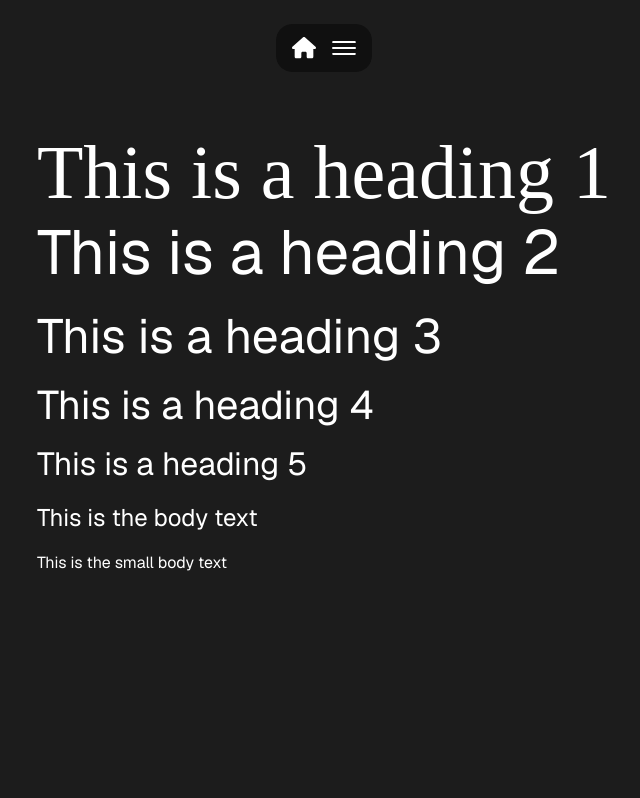
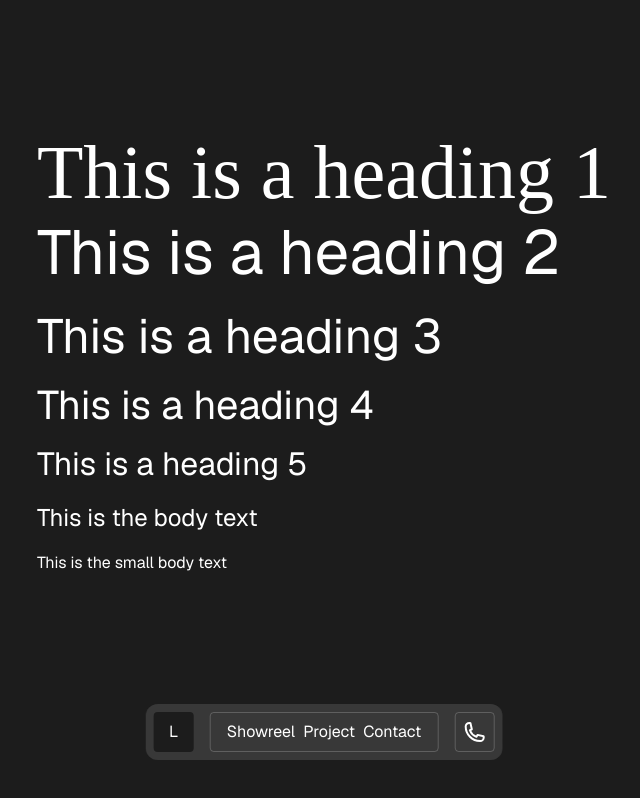
Before and after one commit to JordiSuijkerbuijk/project-liana, a Next.js app: page /typography in a window 1280 px wide. Shown: the whole page, without its empty margins (316-956 px from the left). Built offline with nearby package versions, Linux system fonts and the light colour scheme.

Commit message:
Initial draft

```diff
--- a/app/globals.css
+++ b/app/globals.css
@@ -82,3 +82,7 @@ body {
 .clip-rounded {
   clip-path: inset(0 0 0 0 round 1rem);
 }
+
+.backdrop-blur-default {
+  backdrop-filter: blur(1.25rem);
+}
--- a/app/page.tsx
+++ b/app/page.tsx
@@ -20,7 +20,7 @@ const components: Components = {
   projects: Projects,
   video_slice: VideoSlice,
   hero: Hero,
-  highlighted_text: HighlightedText
+  highlighted_text: HighlightedText,
 };
 
 export default async function Home() {
--- a/components/Icon/Icon.tsx
+++ b/components/Icon/Icon.tsx
@@ -2,6 +2,7 @@ import AddressBook from "./types/AddressBook";
 import Arrow from "./types/Arrow";
 import Browser from "./types/Browser";
 import Home from "./types/Home";
+import Phone from "./types/Phone";
 import SpeechBubble from "./types/SpeechBubble";
 
 export type IconItemProps = {
@@ -15,6 +16,7 @@ export const iconsMap = {
   addressBook: AddressBook,
   speechBubble: SpeechBubble,
   arrow: Arrow,
+  phone: Phone,
 };
 
 type IconProps = {
--- /dev/null
+++ b/components/Icon/types/Phone.tsx
@@ -0,0 +1,9 @@
+import { IconItemProps } from "../Icon";
+
+export default function Phone({ className }: IconItemProps) {
+  return (
+    <svg className={className} viewBox="0 0 24 24">
+      <path d="M17.4 22A15.42 15.42 0 0 1 2 6.6 4.6 4.6 0 0 1 6.6 2a3.94 3.94 0 0 1 .77.07 3.79 3.79 0 0 1 .72.18 1 1 0 0 1 .65.75l1.37 6a1 1 0 0 1-.26.92c-.13.14-.14.15-1.37.79a9.91 9.91 0 0 0 4.87 4.89c.65-1.24.66-1.25.8-1.38a1 1 0 0 1 .92-.26l6 1.37a1 1 0 0 1 .72.65 4.34 4.34 0 0 1 .19.73 4.77 4.77 0 0 1 .06.76A4.6 4.6 0 0 1 17.4 22zM6.6 4A2.61 2.61 0 0 0 4 6.6 13.41 13.41 0 0 0 17.4 20a2.61 2.61 0 0 0 2.6-2.6v-.33L15.36 16l-.29.55c-.45.87-.78 1.5-1.62 1.16a11.85 11.85 0 0 1-7.18-7.21c-.36-.78.32-1.14 1.18-1.59L8 8.64 6.93 4z" />
+    </svg>
+  );
+}
--- a/components/Navbar.tsx
+++ b/components/Navbar.tsx
@@ -1,137 +1,62 @@
-'use client';
+"use client";
 
-import Container from '@/components/Container';
-import GlitchEffectText from '@/components/GlitchEffectText';
-import Icon from '@/components/Icon/Icon';
-import anime from 'animejs';
-import clsx from 'clsx';
-import Link from 'next/link';
+import Icon from "@/components/Icon/Icon";
+import Link from "next/link";
+import { useState } from "react";
 
-import { MouseEvent, useRef, useState } from 'react';
-
-const mockMenu = [
+const mockData = [
   {
-    label: 'Projects',
-    link: '/projects',
-    iconType: 'browser' as const,
+    title: "Showreel",
+    anchor: "showreel",
   },
   {
-    label: 'About us',
-    link: '/about-us',
-    iconType: 'speechBubble' as const,
+    title: "Project",
+    anchor: "projects",
   },
   {
-    label: 'Contact',
-    link: '/contact',
-    iconType: 'addressBook' as const,
+    title: "Contact",
+    anchor: "contact",
   },
 ];
 
-export default function NavBar() {
-  const [menuIsOpen, setMenuIsOpen] = useState(false);
-  const barRef = useRef<HTMLDivElement>(null);
-  const hamburgerContentContainer = useRef<HTMLDivElement>(null);
+export default function Navbar() {
+  const [isOpen, setIsOpen] = useState(false);
 
-  function handleBurgerClick() {
-    const tl = anime.timeline({
-      easing: 'easeInOutCubic',
-      duration: 400,
-      autoplay: false,
-    });
-    if (menuIsOpen) {
-      tl.add({
-        targets: hamburgerContentContainer.current,
-        height: '0',
-      }).add(
-        {
-          targets: barRef.current,
-          width: '6rem',
-        },
-        250
-      );
-    } else {
-      tl.add({
-        targets: barRef?.current,
-        width: '15.625rem',
-      }).add(
-        {
-          targets: hamburgerContentContainer.current,
-          height: ['0', hamburgerContentContainer.current?.scrollHeight],
-        },
-        250
-      );
-    }
-    tl.play();
-    setMenuIsOpen(!menuIsOpen);
-  }
-
-  function handleMouseMove(e: MouseEvent<HTMLDivElement>) {
-    if (!barRef?.current) return;
-    const menuPositioning = barRef.current.getBoundingClientRect();
-
-    const x = e.clientX - menuPositioning.left;
-    const y = e.clientY - menuPositioning.top;
-
-    barRef.current.style.setProperty('--mouse-x', `${x}px`);
-    barRef.current.style.setProperty('--mouse-y', `${y}px`);
+  function handleClick() {
+    setTimeout(() => {
+      setIsOpen((v) => !v);
+    }, 200);
   }
 
   return (
-    <div className='fixed z-20 w-full top-6'>
-      <Container className='flex justify-center'>
-        <div
-          className='relative w-24 px-4 py-2 clip-rounded'
-          ref={barRef}
-          onMouseMove={handleMouseMove}
+    <nav className="fixed bottom-10 left-1/2 -translate-x-1/2 z-50">
+      <div className="relative inline-flex gap-x-4 px-2 py-2 bg-background-tint/40 rounded-xl">
+        {/* Span is separate to make it a couple pixels taller for nicer blur */}
+        <span className="absolute w-full h-full inset-0 -z-10 backdrop-blur-md rounded-xl bg-background-tint/40" />
+
+        <Link
+          href="/"
+          className="inline-flex items-center justify-center w-10 rounded bg-background aspect-square"
         >
-          {/* Hover circle */}
-          <span className='absolute top-0 left-0 inline-block w-full h-full radial-gradient-white' />
-          {/* Backdrop handling */}
-          <span className='absolute inset-0 inline-block w-full h-full backdrop-blur-xl -z-10'>
-            <span className='absolute inset-0 inline-block w-full h-full bg-background-shade/80' />
-          </span>
-          {/* Outer items */}
-          <div className='relative flex items-center justify-between w-full gap-x-4'>
-            <Link href='/' aria-label='Go to homepage'>
-              <Icon type='home' className='w-6 fill-white' />
-            </Link>
-            <button
-              className='flex flex-col items-center justify-center w-8 h-8 gap-y-1 clip-rounded'
-              aria-label={`${menuIsOpen ? 'Close' : 'Open'} menu`}
-              onClick={handleBurgerClick}
-            >
-              <span className='inline-block w-6 h-0.5 rounded-3xl bg-white' />
-              <span className='inline-block w-6 h-0.5 rounded-3xl bg-white' />
-              <span className='inline-block w-6 h-0.5 rounded-3xl bg-white' />
-            </button>
+          L
+        </Link>
+        <div className="flex items-center border px-4 h-10 border-white/20 rounded-[4px]">
+          <div className="flex gap-x-2">
+            {mockData.map((navItem) => (
+              <Link href={navItem.anchor} key={navItem.anchor}>
+                {navItem.title}
+              </Link>
+            ))}
           </div>
-          <div
-            className={clsx(
-              'h-0 -translate-x-4 overflow-hidden',
-              menuIsOpen ? 'w-[calc(100%_+_2rem)]' : 'w-[15.625rem]'
-            )}
-            ref={hamburgerContentContainer}
-          >
-            <nav className='relative px-4 pt-5 pb-2'>
-              <ul className='flex flex-col gap-y-3'>
-                {/* TODO: Connect to Prismic */}
-                {mockMenu.map((item) => {
-                  return (
-                    <li key={item.link}>
-                      <GlitchEffectText
-                        text={item.label}
-                        link={item.link}
-                        iconType={item.iconType}
-                        iconClass={item.iconType === 'browser' ? 'stroke-white' : 'fill-white'}
-                      />
-                    </li>
-                  );
-                })}
-              </ul>
-            </nav>
-          </div>
+          {/* <button onClick={handleClick}>...</button> */}
         </div>
-      </Container>
-    </div>
+        <Link
+          href="mailto:tristan.kirwan@dpdk.com"
+          className="inline-flex items-center justify-center w-10 rounded border border-white/20 aspect-square"
+        >
+          <Icon type="phone" className="fill-white w-6" />
+        </Link>
+      </div>
+    </nav>
   );
 }
--- a/tailwind.config.js
+++ b/tailwind.config.js
@@ -6,7 +6,6 @@ module.exports = {
     "./app/**/*.{js,ts,jsx,tsx,mdx}",
     "./slices/**/*.{js,ts,jsx,tsx,mdx}",
   ],
-  safelist: ['bg-purple', 'text-2xl'],
   theme: {
     colors: {
       purple: "#c295d8",
@@ -18,7 +17,6 @@ module.exports = {
       "gradient-purple": "#c295d8",
       "gradient-pink": "#f1c6d3",
       transparent: "transparent",
-      "background-shade": "#0e0e0e",
       "gradient-purple": "#c295d8",
       "gradient-pink": "#f1c6d3",
     },
@@ -48,6 +46,9 @@ module.exports = {
         33: "0.33",
         66: "0.66",
       },
+      spacing: {
+        '0.25': '0.25rem'
+      },
       transitionTimingFunction: {
         "custom-ease-in": "cubic-bezier(.12,0,.66,.04)",
       },
```
